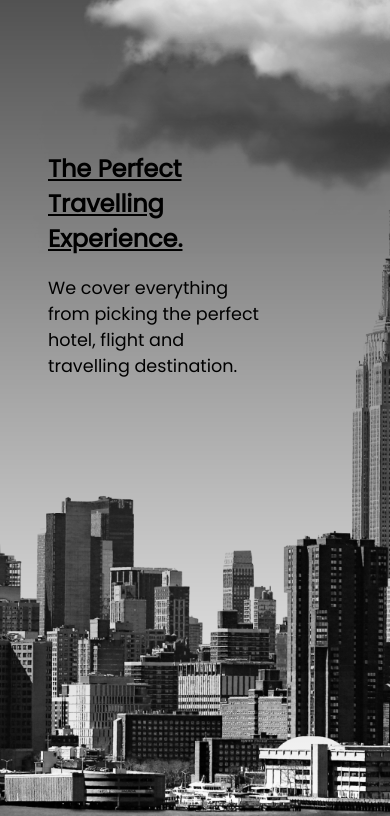
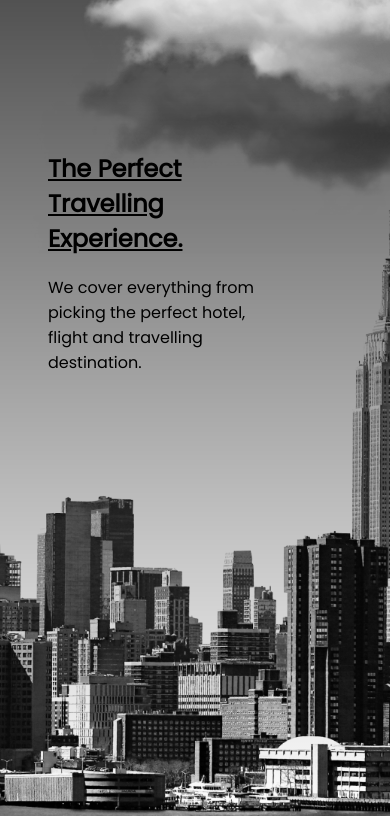
Before and after one commit to RudolphPereira/Trip-Tribe-Travel-Website, a website: page index.html in a window 390 px wide. Shown: the part 872-1688 px from the top of the page. Drawn offline with Linux system fonts and the light colour scheme; a web font is replaced by a local one.

Commit message:
Fixed iphone responsive design

```diff
--- a/style/modules/_locations.scss
+++ b/style/modules/_locations.scss
@@ -25,6 +25,7 @@
     }
     @include iphone {
       top: 15%;
+      width: 60%;
     }
   }
 
@@ -38,6 +39,9 @@
 
   &__desc {
     font-size: 1.1rem;
+    @include iphone {
+      font-size: 1rem;
+    }
   }
 
   &__image {
```
Also changed, not shown: style/style.css.
